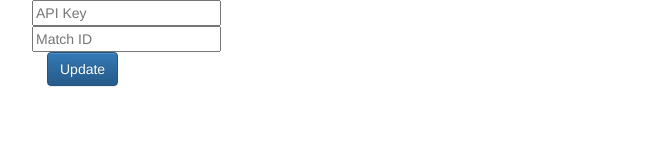
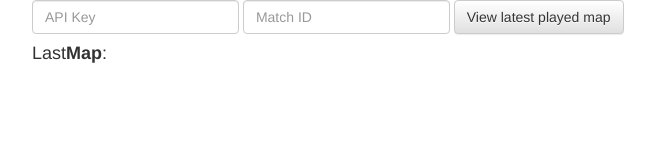
Before and after one commit to IamEld3st/osuacc, a plain HTML site: page index.html in a window 1280 px wide. Shown: the whole page, without its empty margins (23-678 px from the left). Drawn offline with nearby package versions, Linux system fonts and the light colour scheme.

Commit message:
Hopefully final design

```diff
--- a/index.html
+++ b/index.html
@@ -21,20 +21,21 @@
 
     <div class="container">
       <div class="row">
-        <div class="col-md-4 input-group">
-        	<input class="form" type="text" name="apiKey" id="apiKey" placeholder="API Key">
-        </div>
-        <div class="col-md-4 input-group">
-        	<input class="form" type="text" name="matchID" id="matchID" placeholder="Match ID">
-        </div>
-        <div class="col-md-4">
-        	<button class="btn btn-primary" id="btnUpdate">Update</button>
-        </div>
+        <form class="form-inline">
+		  <div class="form-group">
+		    <input type="text" class="form-control" id="apiKey" placeholder="API Key">
+		  </div>
+		  <div class="form-group">
+		    <input type="email" class="form-control" id="matchID" placeholder="Match ID">
+		  </div>
+		  <button class="btn btn-default" id="btnUpdate">View latest played map</button>
+		</form>
       </div>
       <div class="row">
-      	<div class="col-md-12">
-      		<span id="results"></span>
-      	</div>
+      	<h4>Last<b>Map</b>: <span id="latestMap"></span></h4>
+      </div>
+      <div class="row">
+      	<table class="table table-condensed" id="resultTable"></table>
       </div>
     </div>
 
```
